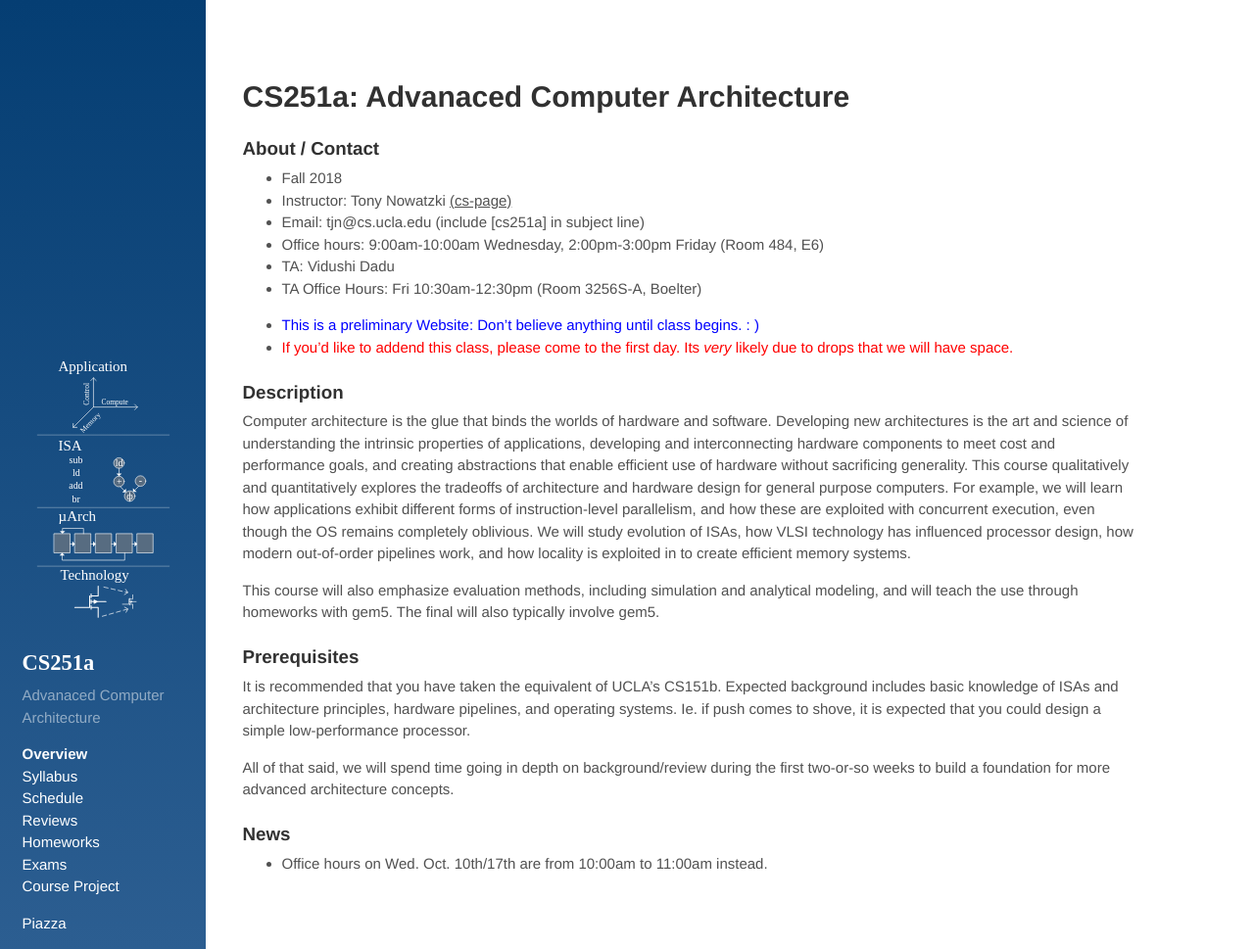
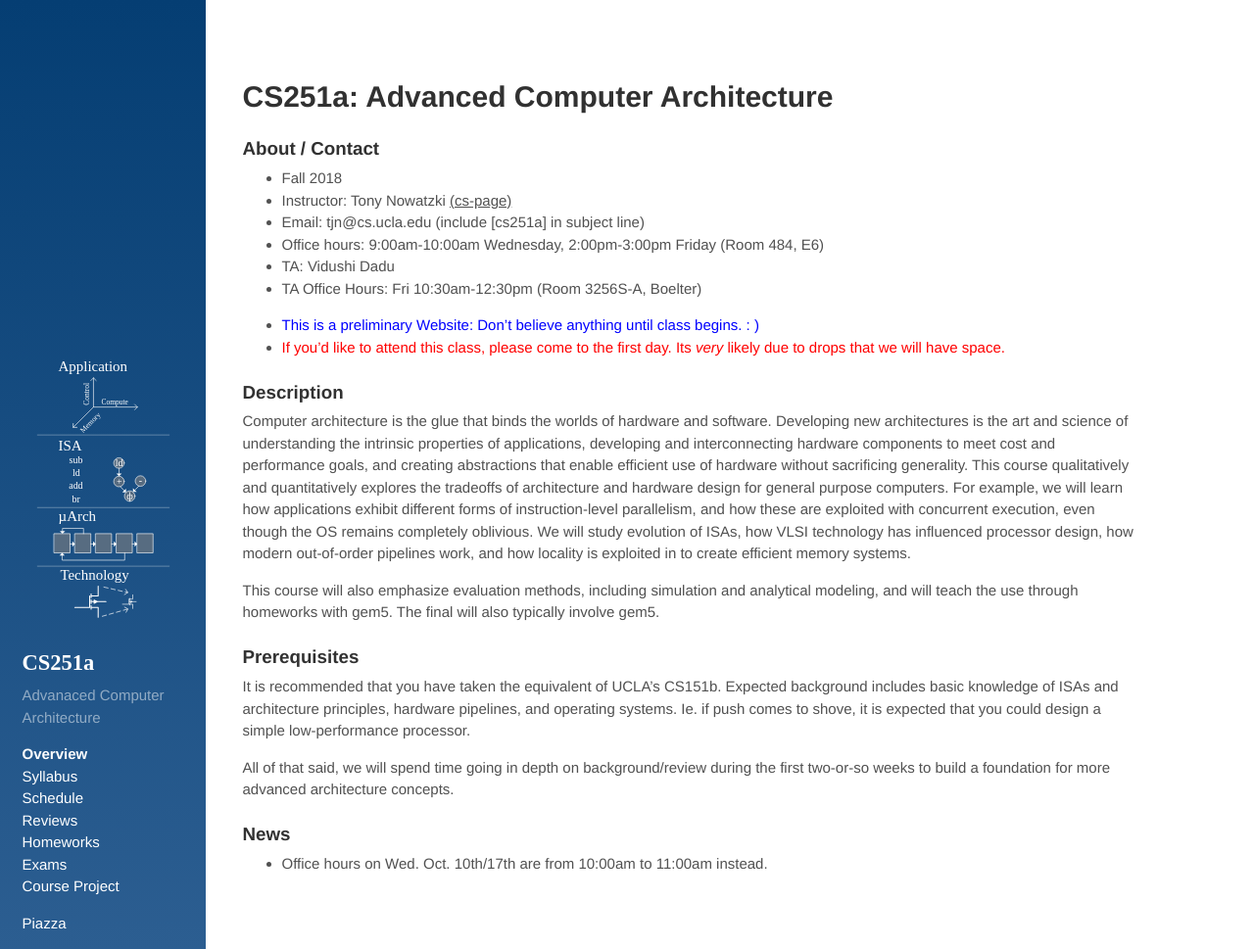
Before and after one commit to PolyArch/cs259, a Jekyll site: the page built from index.md, in a window 1280 px wide and 969 px high. Shown: the whole window at 98% size. Built offline with Jekyll 4.4.1, drawn with Linux system fonts in a browser that asks for light colours.

Commit message:
spelling

```diff
--- a/index.md
+++ b/index.md
@@ -3,7 +3,7 @@ layout: default
 title: Overview
 ---
 
-# CS251a: Advanaced Computer Architecture
+# CS251a: Advanced Computer Architecture
 
 ### About / Contact
 
@@ -15,7 +15,7 @@ title: Overview
 * TA Office Hours: Fri 10:30am-12:30pm (Room 3256S-A, Boelter)
 
 * <span style="color:blue">This is a preliminary Website: Don't believe anything until class begins. : ) </span>
-* <span style="color:red"> If you'd like to addend this class, please come to the first day.  Its *very* likely due to drops that we will have space. </span>
+* <span style="color:red"> If you'd like to attend this class, please come to the first day.  Its *very* likely due to drops that we will have space. </span>
 
 ### Description
 
```
Also changed, not shown: 07-exams.md (+1 -1 lines).
